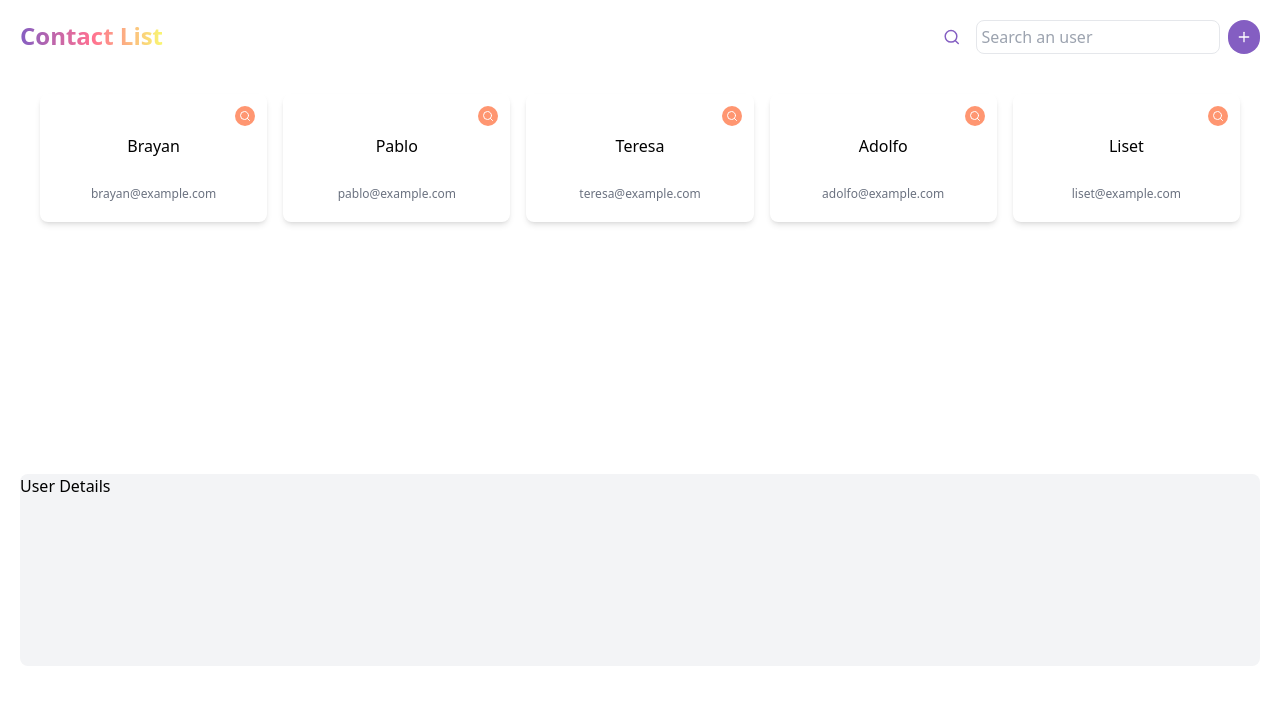
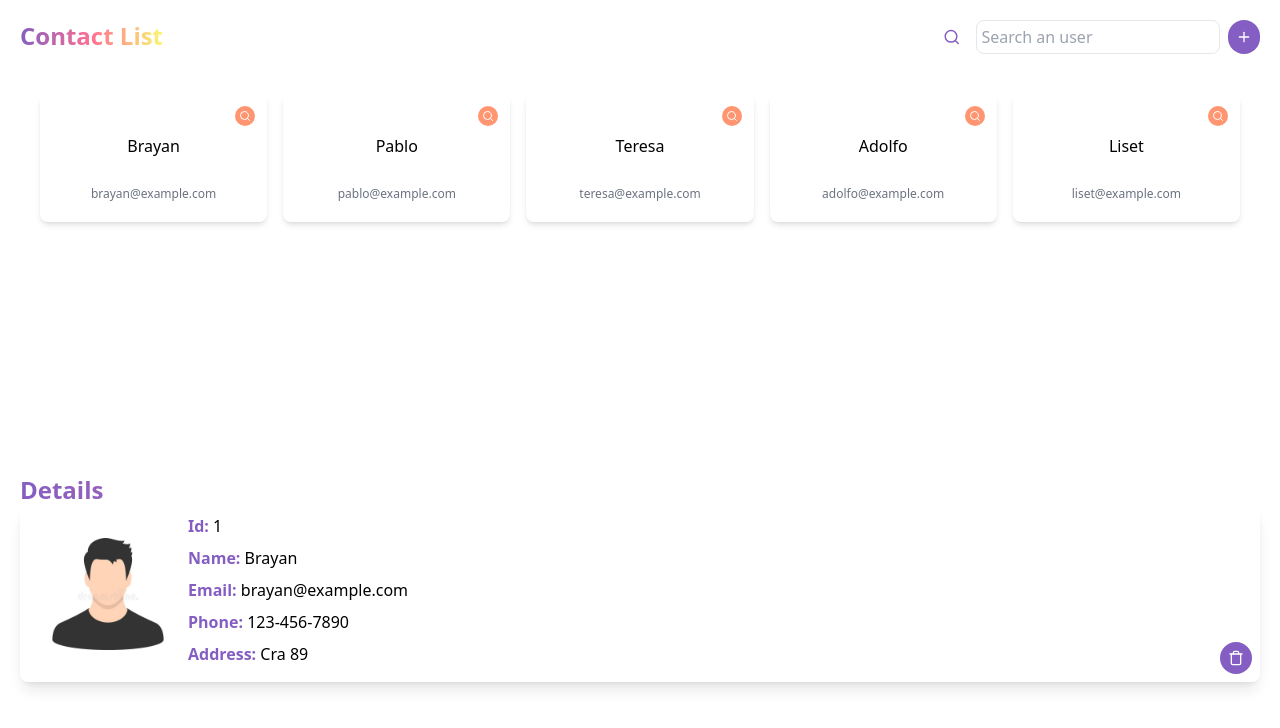
Before and after one commit to brayanyepesc/novadeha, a React (Vite) app: page / in a window 1280 px wide. Both pictures are taken after a click on the button 245 px from the left and 116 px from the top of the page. Shown: the top 728 px of the page. Built offline with nearby package versions, Linux system fonts and the light colour scheme.

Commit message:
feat: show details of user

```diff
--- a/src/App.tsx
+++ b/src/App.tsx
@@ -6,6 +6,7 @@ import users from "./data/data.json";
 import { User } from "./types/types";
 import ErrorMessage from "./components/ErrorMessage";
 import { LuPlus } from "react-icons/lu";
+import UserDetails from "./components/UserDetails";
 
 function App() {
   const [search, setSearch] = useState<string>("");
@@ -34,9 +35,7 @@ function App() {
           <ErrorMessage message="Oops! We couldn’t find anything matching your search." />
         )}
       </section>
-      <footer className="bg-gray-100 rounded-lg w-full h-48">
-        {selectedUser && <p>User Details</p>}
-      </footer>
+      {selectedUser && <UserDetails user={selectedUser} />}
     </main>
   );
 }
--- a/src/components/Title.tsx
+++ b/src/components/Title.tsx
@@ -1,3 +1,3 @@
 export const Title = ({ text }: { text: string }) => {
-  return <h1 className="font-bold text-transparent bg-clip-text bg-gradient-to-r from-novaviolet via-novapink to-novayellow text-2xl" aria-label="Contact list title">{text}</h1>;
+  return <h2 className="font-bold text-transparent bg-clip-text bg-gradient-to-r from-novaviolet via-novapink to-novayellow text-2xl" aria-label="Contact list title">{text}</h2>;
 };
--- /dev/null
+++ b/src/components/UserDetails.tsx
@@ -0,0 +1,27 @@
+import { memo } from "react";
+import { User } from "../types/types";
+import { Title } from "./Title";
+import ProfilePicture from "../assets/profile-picture.webp";
+import { LuTrash } from "react-icons/lu";
+
+const UserDetails = ({ user }: { user: User }) => {
+  return (
+    <div className="w-full">
+      <Title text="Details" />
+      <div className="w-full shadow-lg flex p-2 rounded-lg relative">
+        <img src={ProfilePicture} alt="" className="rounded-full w-40 h-40" />
+        <ul>
+          {Object.entries(user).map(([key, value]) => (
+            <li key={key} className="mb-2">
+              <span className="text-novaviolet font-semibold capitalize">{key}:</span>{" "}
+              {String(value)}
+            </li>
+          ))}
+        </ul>
+        <button className="absolute bottom-2 right-2 p-2 rounded-full bg-novaviolet cursor-pointer text-white"><LuTrash /></button>
+      </div>
+    </div>
+  );
+};
+
+export default memo(UserDetails);
```
Also changed, not shown: src/assets/profile-picture.webp (added).
